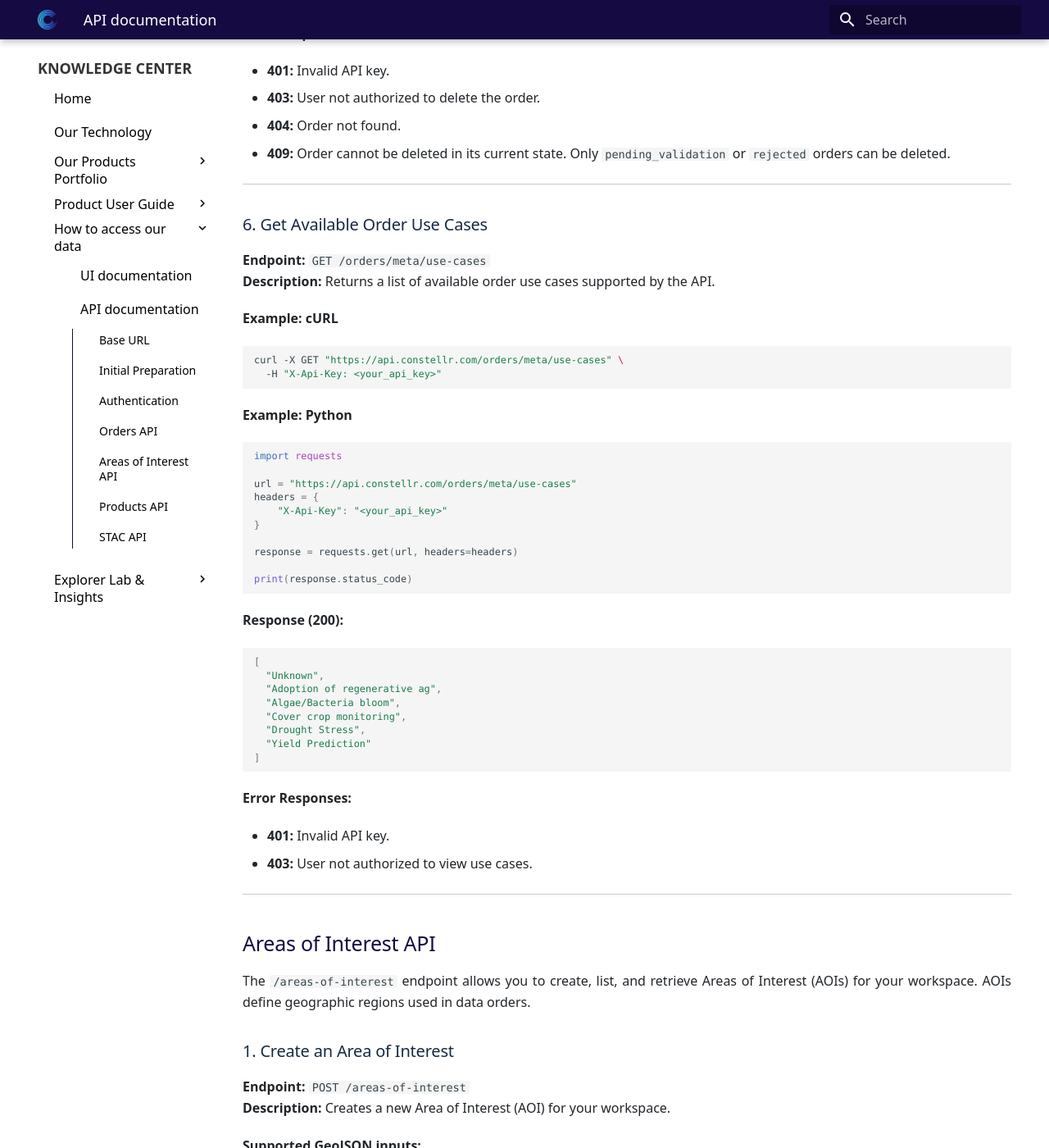
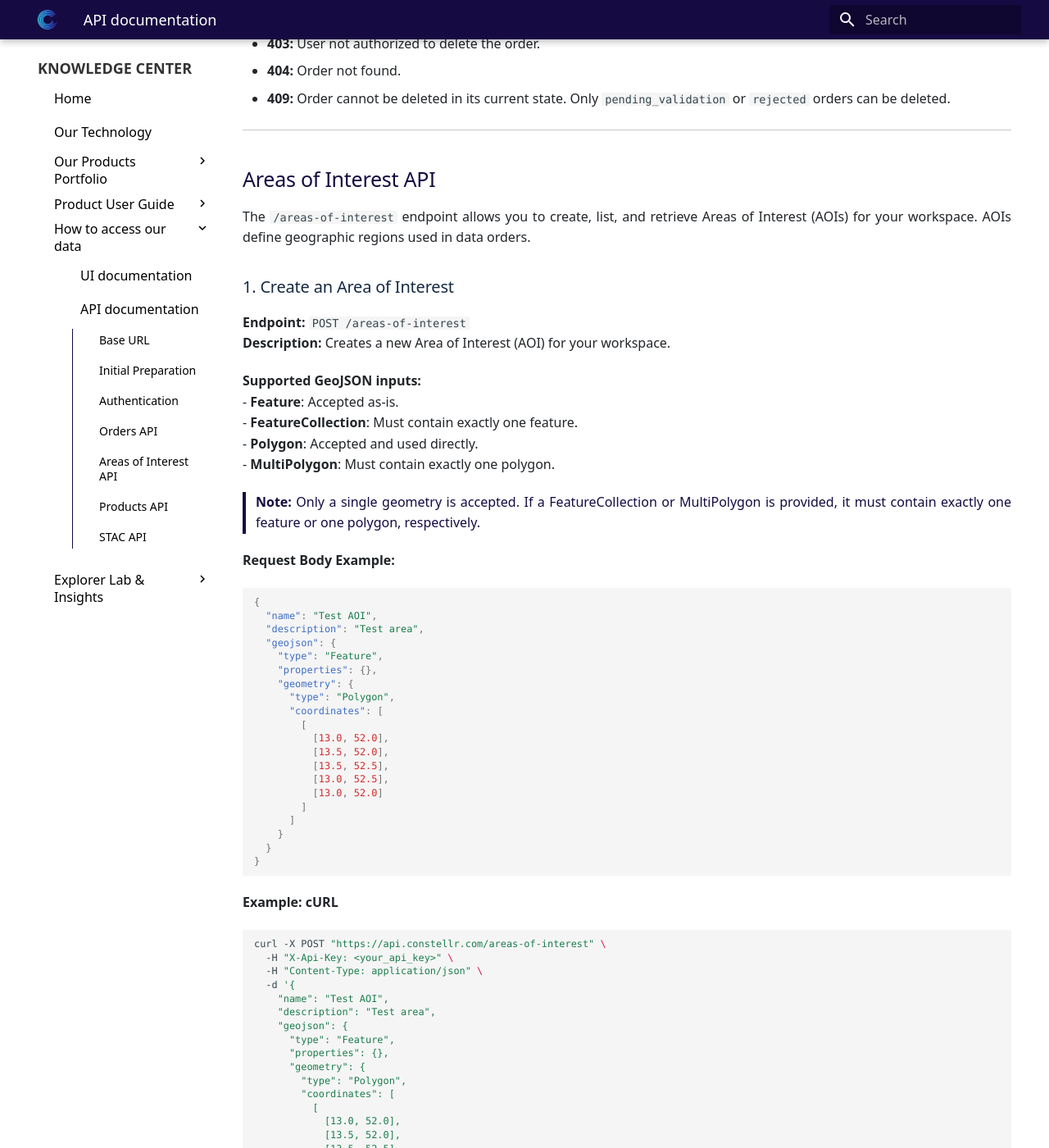
Before and after one commit to constellr/product-lst, an MkDocs documentation site: the page built from docs/API-documentation.md, in a window 1280 px wide and 1400 px high, scrolled down 9152 px. Shown: the whole window at 82% size. Built offline with MkDocs 1.6.1 and Material for MkDocs 9.7.7, drawn with Linux system fonts in a browser that asks for light colours; the version menu is left out; some of the changed text lies outside the part shown.

Commit message:
remove use case endpoint and fields

````diff
--- a/docs/API-documentation.md
+++ b/docs/API-documentation.md
@@ -82,8 +82,6 @@
 **Request Body Example:**
 ```json
 {
-  "use_case": "Yield Prediction",
-  "comment": "Urgent order for Q3 analysis",
   "orders": [
     {
       "area_of_interest_id": "1c53eaaa-9b26-4c3d-8998-bfc8e9ac1770",
@@ -122,8 +120,6 @@
 }
 
 payload = {
-    "use_case": "Yield Prediction",
-    "comment": "Urgent order for Q3 analysis",
     "orders": [
         {
             "area_of_interest_id": "1c53eaaa-9b26-4c3d-8998-bfc8e9ac1770",
@@ -437,50 +433,6 @@
 - **403:** User not authorized to delete the order.
 - **404:** Order not found.
 - **409:** Order cannot be deleted in its current state. Only `pending_validation` or `rejected` orders can be deleted.
-
----
-
-<h3>6. Get Available Order Use Cases</h3>
-
-**Endpoint:** `GET /orders/meta/use-cases`
-**Description:**  Returns a list of available order use cases supported by the API.
-
-**Example: cURL**
-```sh
-curl -X GET "https://api.constellr.com/orders/meta/use-cases" \
-  -H "X-Api-Key: <your_api_key>"
-```
-
-**Example: Python**
-```python
-import requests
-
-url = "https://api.constellr.com/orders/meta/use-cases"
-headers = {
-    "X-Api-Key": "<your_api_key>"
-}
-
-response = requests.get(url, headers=headers)
-
-print(response.status_code)
-```
-
-**Response (200):**
-```json
-[
-  "Unknown",
-  "Adoption of regenerative ag",
-  "Algae/Bacteria bloom",
-  "Cover crop monitoring",
-  "Drought Stress",
-  "Yield Prediction"
-]
-```
-
-**Error Responses:**
-
-- **401:** Invalid API key.
-- **403:** User not authorized to view use cases.
 
 ---
 
````
